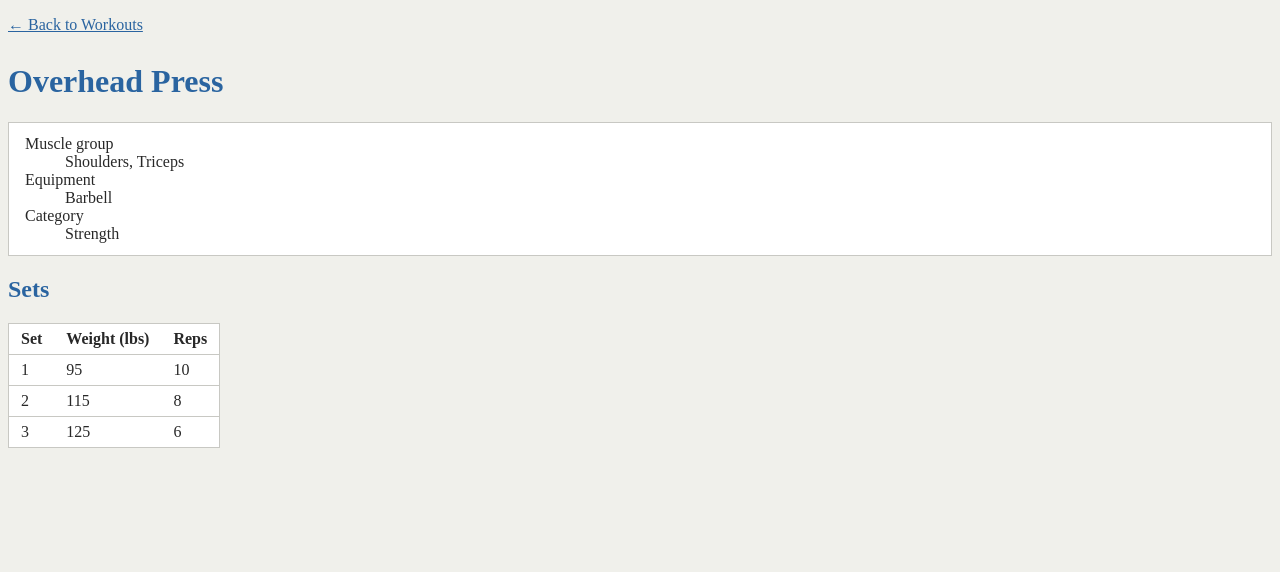
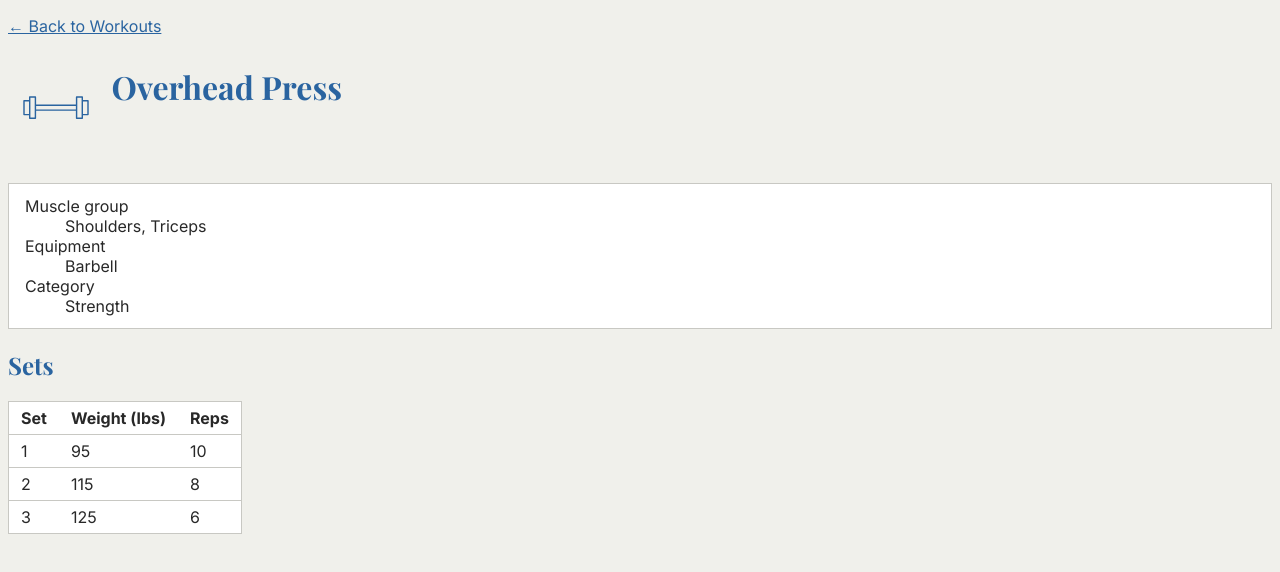
Before and after one commit to WilleamM/csc437_website, a website: page packages/proto/public/exercise-ohp.html in a window 1280 px wide. Drawn offline with nearby package versions, Linux system fonts and the light colour scheme.

Commit message:
lab 4 - added icons with the sprite svg, font family and added language info

```diff
--- a/packages/proto/public/exercise-ohp.html
+++ b/packages/proto/public/exercise-ohp.html
@@ -3,13 +3,19 @@
 <head>
   <meta charset="UTF-8">
   <title>Overhead Press</title>
+  <link rel="preconnect" href="https://fonts.googleapis.com" />
+  <link rel="preconnect" href="https://fonts.gstatic.com" crossorigin />
+  <link href="https://fonts.googleapis.com/css2?family=Inter:wght@400;700&family=Playfair+Display:wght@700&display=swap" rel="stylesheet" />
   <link rel="stylesheet" href="/styles/tokens.css" />
   <link rel="stylesheet" href="/styles/page.css" />
 </head>
 <body>
   <nav><a href="index.html">← Back to Workouts</a></nav>
 
-  <h1>Overhead Press</h1>
+  <h1>
+    <svg class="icon"><use href="/icons/equipment.svg#icon-barbell" /></svg>
+    Overhead Press
+  </h1>
   <dl>
     <dt>Muscle group</dt>
     <dd>Shoulders, Triceps</dd>
--- a/packages/proto/public/styles/page.css
+++ b/packages/proto/public/styles/page.css
@@ -1,6 +1,7 @@
 body {
   background-color: var(--color-background-page);
   color: var(--color-text);
+  font-family: var(--font-body);
 }
 
 header {
@@ -20,6 +21,7 @@ nav {
 
 h1, h2 {
   color: var(--color-accent);
+  font-family: var(--font-display);
 }
 
 a {
@@ -41,3 +43,11 @@ th, td {
   padding: 6px 12px;
   text-align: left;
 }
+
+svg.icon {
+  display: inline;
+  height: 3em;
+  width: 3em;
+  vertical-align: top;
+  fill: currentColor;
+}
--- a/packages/proto/public/styles/tokens.css
+++ b/packages/proto/public/styles/tokens.css
@@ -10,4 +10,7 @@
   --color-link: var(--color-accent);
 
   --color-border: rgb(200 200 195);
+
+  --font-body: "Inter", Arial, Helvetica, sans-serif;
+  --font-display: "Playfair Display", Georgia, "Times New Roman", serif;
 }
```
Also changed, not shown: packages/proto/public/exercise-bench.html (+7 -1 lines), packages/proto/public/exercise-rdl.html (+7 -1 lines), packages/proto/public/exercise-row.html (+7 -1 lines), packages/proto/public/exercise-squat.html (+7 -1 lines), packages/proto/public/goal.html (+3 -0 lines), packages/proto/public/index.html (+3 -0 lines), packages/proto/public/plan.html (+3 -0 lines), packages/proto/public/user.html (+3 -0 lines), packages/proto/public/workout-1.html (+3 -0 lines), packages/proto/public/workout-2.html (+3 -0 lines), packages/proto/public/workout-3.html (+3 -0 lines), packages/proto/assets/barbell.svg (added), packages/proto/assets/bench.svg (added), packages/proto/assets/squat-rack.svg (added), 1 more files.
